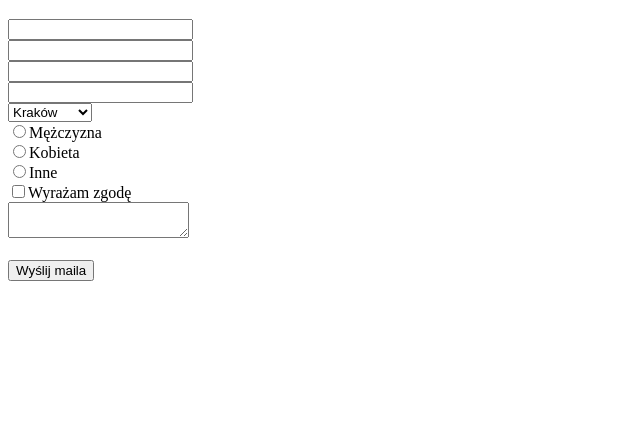
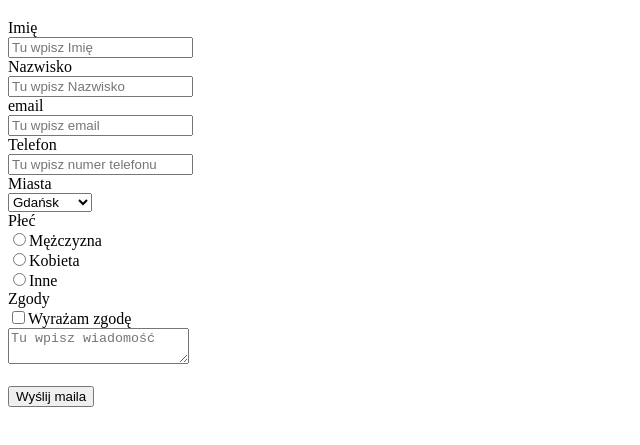
Before and after one commit to mkpi-1717/1-formularz-html5, a plain HTML site: page index.html in a window 1280 px wide. Shown: the part 61-506 px from the top of the page, without its empty margins (0-640 px from the left). Drawn offline with Linux system fonts and the light colour scheme.

Commit message:
dodano label's

```diff
--- a/index.html
+++ b/index.html
@@ -10,24 +10,31 @@
 
         <form action="https://formspree.io/mbjzvvpa" method="POST">
 
-            <input type="text" name="name"> <br>
-            <input type="text" name="surname"> <br>
-            <input type="email" name="email"> <br>
-            <input type="tel" name="phone"> <br>
+            <label for="name">Imię</label> <br>
+            <input type="text" name="name" placeholder="Tu wpisz Imię"> <br>
+            <label for="surname">Nazwisko</label> <br>
+            <input type="text" name="surname" placeholder="Tu wpisz Nazwisko"> <br>
+            <label for="email">email</label> <br>
+            <input type="email" name="email" placeholder="Tu wpisz email"> <br>
+            <label for="phone">Telefon</label> <br>
+            <input type="tel" name="phone" placeholder="Tu wpisz numer telefonu"> <br>
 
+            <label for="city">Miasta</label> <br>
             <select name="city">
                 <option value="Kraków">Kraków</option>
                 <option value="Warszawa">Warszawa</option>
-                <option value="Gdańsk">Gdańsk</option>
+                <option value="Gdańsk" selected>Gdańsk</option>
             </select><br>
 
-            <input type="radio" name="choice">Mężczyzna<br>
-            <input type="radio" name="choice">Kobieta<br>
-            <input type="radio" name="choice">Inne<br>
+            <label for="choice">Płeć</label> <br>
+            <input type="radio" name="choice">Mężczyzna <br>
+            <input type="radio" name="choice">Kobieta <br>
+            <input type="radio" name="choice">Inne <br>
 
-            <input type="checkbox" name="agreement">Wyrażam zgodę<br>
+            <label for="agreement">Zgody</label> <br>
+            <input type="checkbox" name="agreement">Wyrażam zgodę <br>
 
-            <textarea name="massage"></textarea><br><br>
+            <textarea name="massage" placeholder="Tu wpisz wiadomość"></textarea> <br ><br>
 
             <input type="submit" value="Wyślij maila">
         </form>
```
